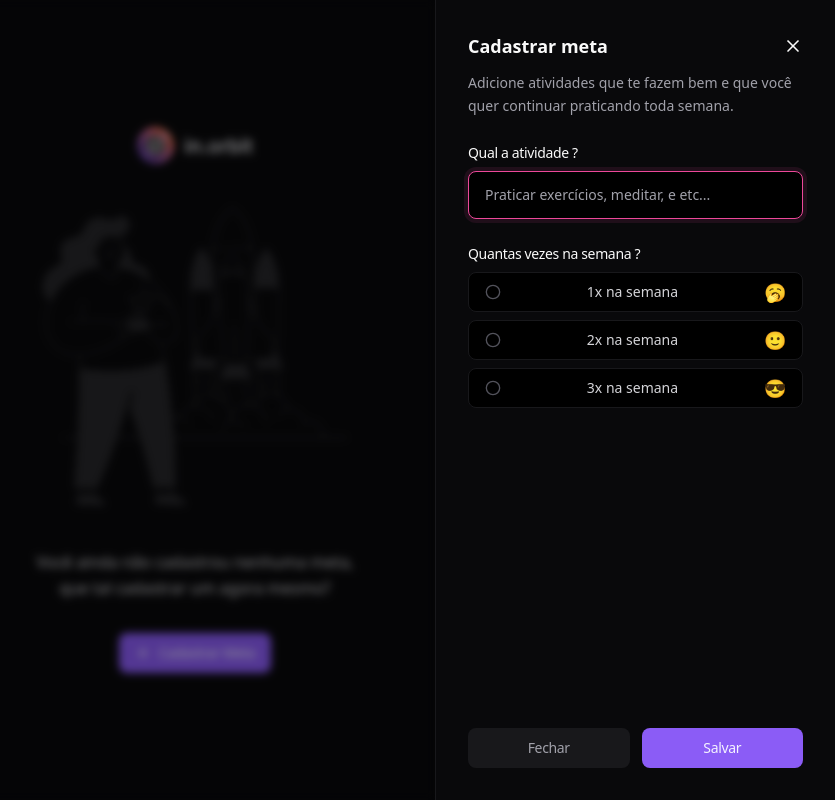
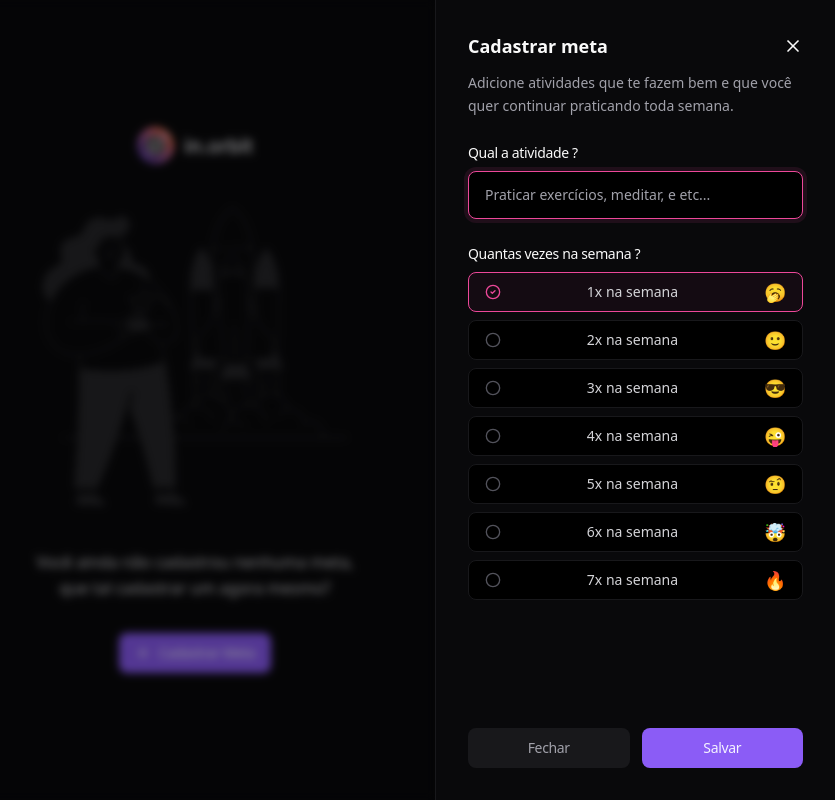
Before and after one commit to Victtor-777/Orbit-front-end-react, a React (Vite) app: page / in a window 1280 px wide. Both pictures are taken after a click on the button "Cadastrar Meta". Shown: the whole page, without its empty margins (445-1280 px from the left). Built offline with nearby package versions, Linux system fonts and the light colour scheme; no server answers.

Commit message:
Validando formulário com zod

```diff
--- a/package.json
+++ b/package.json
@@ -10,6 +10,7 @@
     "preview": "vite preview"
   },
   "dependencies": {
+    "@hookform/resolvers": "^3.9.0",
     "@radix-ui/react-dialog": "^1.1.1",
     "@radix-ui/react-progress": "^1.1.0",
     "@radix-ui/react-radio-group": "^1.2.0",
@@ -18,8 +19,10 @@
     "lucide-react": "^0.439.0",
     "react": "^18.3.1",
     "react-dom": "^18.3.1",
+    "react-hook-form": "^7.53.0",
     "tailwind-merge": "^2.5.2",
-    "tailwind-variants": "^0.2.1"
+    "tailwind-variants": "^0.2.1",
+    "zod": "^3.23.8"
   },
   "devDependencies": {
     "@biomejs/biome": "^1.8.3",
--- a/src/components/create-goal.tsx
+++ b/src/components/create-goal.tsx
@@ -13,8 +13,27 @@
   RadioGroupIndicator,
   RadioGroupItem,
 } from "./ui/radio-group"
+import { Controller, useForm } from "react-hook-form"
+import { z } from "zod"
+import { zodResolver } from "@hookform/resolvers/zod"
+
+const createGoalForm = z.object({
+  title: z.string().min(1, "Informe a atividade que deseja realizar"),
+  desiredWeeklyFrequency: z.coerce.number().min(1).max(7),
+})
+
+type CreateGoalForm = z.infer<typeof createGoalForm>
 
 export function CreateGoal() {
+  const { register, control, handleSubmit, formState } =
+    useForm<CreateGoalForm>({
+      resolver: zodResolver(createGoalForm),
+    })
+
+  function handleCreateGoal(data: CreateGoalForm) {
+    console.log(data)
+  }
+
   return (
     <DialogContent>
       <div className="flex flex-col gap-6 h-full">
@@ -32,7 +51,10 @@
           </DialogDescription>
         </div>
 
-        <form action="" className="flex flex-1 flex-col justify-between">
+        <form
+          onSubmit={handleSubmit(handleCreateGoal)}
+          className="flex flex-1 flex-col justify-between"
+        >
           <div className="flex flex-col gap-6">
             <div className="flex flex-col gap-2">
               <Label htmlFor="title">Qual a atividade ?</Label>
@@ -40,11 +62,27 @@
                 id="title"
                 autoFocus
                 placeholder="Praticar exercícios, meditar, e etc..."
+                {...register("title")}
               />
+
+              {formState.errors.title && (
+                <p className="text-red-400 text-sm">
+                  {formState.errors.title.message}
+                </p>
+              )}
             </div>
             <div className="flex flex-col gap-2">
               <Label htmlFor="title">Quantas vezes na semana ?</Label>
-              <RadioGroup>
+              <Controller
+                control={control}
+                name="desiredWeeklyFrequency"
+                defaultValue={1}
+                render={({ field }) => {
+                  return (
+                    <RadioGroup
+                      onValueChange={field.onChange}
+                      value={String(field.value)}
+                    >
                       <RadioGroupItem value="1">
                         <RadioGroupIndicator />
                         <span className="text-zinc-300 text-sm font-medium leading-none">
@@ -52,6 +90,7 @@
                         </span>
                         <span className="text-lg leading-none">🥱</span>
                       </RadioGroupItem>
+
                       <RadioGroupItem value="2">
                         <RadioGroupIndicator />
                         <span className="text-zinc-300 text-sm font-medium leading-none">
@@ -59,6 +98,7 @@
                         </span>
                         <span className="text-lg leading-none">🙂</span>
                       </RadioGroupItem>
+
                       <RadioGroupItem value="3">
                         <RadioGroupIndicator />
                         <span className="text-zinc-300 text-sm font-medium leading-none">
@@ -66,7 +106,42 @@
                         </span>
                         <span className="text-lg leading-none">😎</span>
                       </RadioGroupItem>
+
+                      <RadioGroupItem value="4">
+                        <RadioGroupIndicator />
+                        <span className="text-zinc-300 text-sm font-medium leading-none">
+                          4x na semana
+                        </span>
+                        <span className="text-lg leading-none">😜</span>
+                      </RadioGroupItem>
+
+                      <RadioGroupItem value="5">
+                        <RadioGroupIndicator />
+                        <span className="text-zinc-300 text-sm font-medium leading-none">
+                          5x na semana
+                        </span>
+                        <span className="text-lg leading-none">🤨</span>
+                      </RadioGroupItem>
+
+                      <RadioGroupItem value="6">
+                        <RadioGroupIndicator />
+                        <span className="text-zinc-300 text-sm font-medium leading-none">
+                          6x na semana
+                        </span>
+                        <span className="text-lg leading-none">🤯</span>
+                      </RadioGroupItem>
+
+                      <RadioGroupItem value="7">
+                        <RadioGroupIndicator />
+                        <span className="text-zinc-300 text-sm font-medium leading-none">
+                          7x na semana
+                        </span>
+                        <span className="text-lg leading-none">🔥</span>
+                      </RadioGroupItem>
                     </RadioGroup>
+                  )
+                }}
+              />
             </div>
           </div>
 
```
Also changed, not shown: 1 other file (tests, documents, lock files or other folders). Lines whose indentation alone changed are shown as unchanged.
